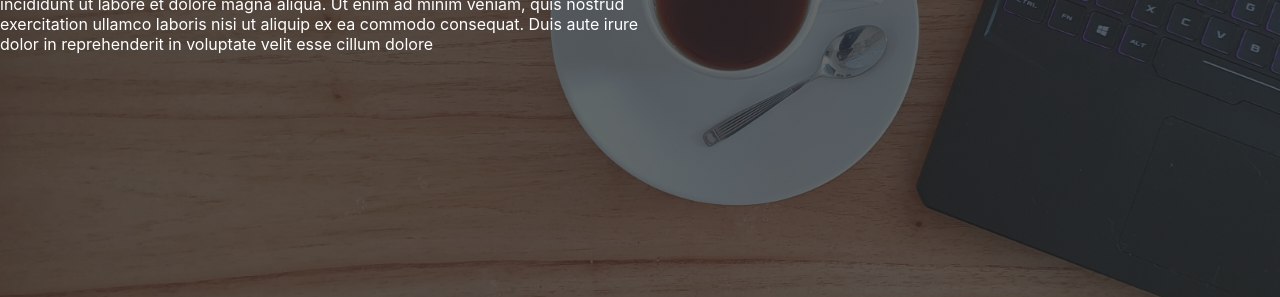
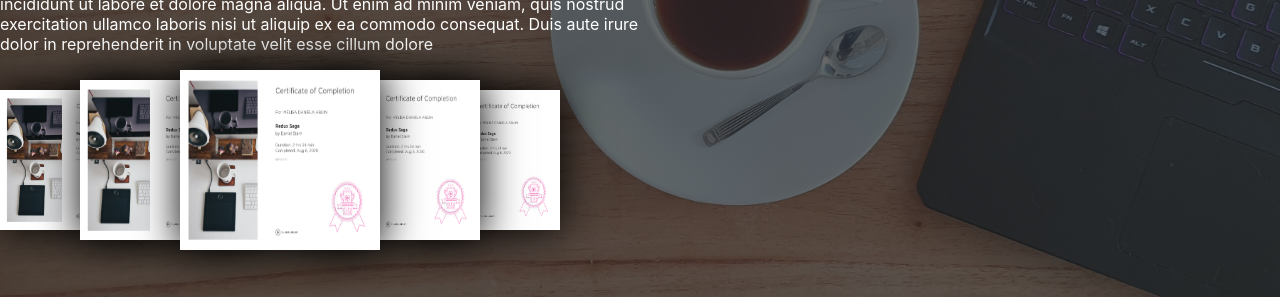
Before and after one commit to melisa-abuin/my-resume-online, a Next.js app: page / in a window 1280 px wide. Shown: the part 1857-2154 px from the top of the page. Built offline with nearby package versions, Linux system fonts and the light colour scheme.

Commit message:
add cards for courses taken

```diff
--- a/components/knowledge-section/banner/index.js
+++ b/components/knowledge-section/banner/index.js
@@ -1,4 +1,5 @@
 import { Container , Description, Image, Title, Wrapper } from './styles'
+import Gallery from '../gallery'
 
 export default function Banner() {
     return (
@@ -7,6 +8,7 @@ export default function Banner() {
         <Container>
           <Title>Lorem ipsum dolor sit amet, consectetur  </Title>
           <Description>Lorem ipsum dolor sit amet, consectetur adipiscing elit, sed do eiusmod tempor incididunt ut labore et dolore magna aliqua. Ut enim ad minim veniam, quis nostrud exercitation ullamco laboris nisi ut aliquip ex ea commodo consequat. Duis aute irure dolor in reprehenderit in voluptate velit esse cillum dolore</Description>
+          <Gallery />
         </Container>
       </Wrapper>
     )
--- /dev/null
+++ b/components/knowledge-section/gallery/index.js
@@ -0,0 +1,13 @@
+import { Container, Image } from './styles'
+
+export default function Gallery() {
+    return (
+      <Container>
+        <Image third left src='/saga-course.png'/>
+        <Image second left src='/saga-course.png'/>
+        <Image first src='/saga-course.png'/>
+        <Image second right src='/saga-course.png'/>
+        <Image third right src='/saga-course.png'/>
+      </Container>
+    )
+}
--- /dev/null
+++ b/components/knowledge-section/gallery/styles.js
@@ -0,0 +1,17 @@
+import styled, { css } from 'styled-components'
+
+export const Container = styled.div`
+  display: flex;
+  flex-direction: row;
+  align-items: center;
+`
+export const Image = styled.img`
+  ${({ first }) => first &&  css` height: 180px; width: 200px; z-index: 2;`}
+  ${({ second }) => second &&  css` height: 160px; width: 180px; z-index: 1;`}
+  ${({ third }) => third &&  css` height: 140px; width: 160px; z-index: 0;`}
+  box-shadow: 0px 0px 40px 0.5px ${({ theme }) => theme.colors.black};
+;
+
+  ${({ right }) => right &&  css` margin-left: -80px;`}
+  ${({ left }) => left &&  css` margin-right: -80px;`}
+`
```
Also changed, not shown: public/saga-course.png (added).
